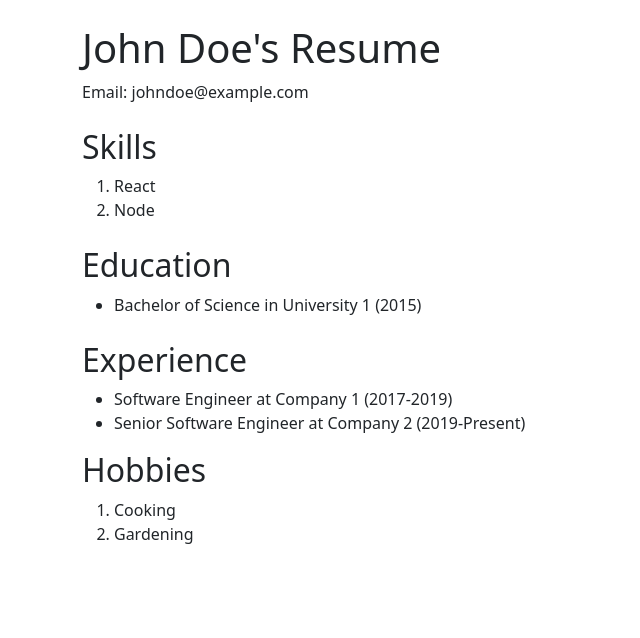
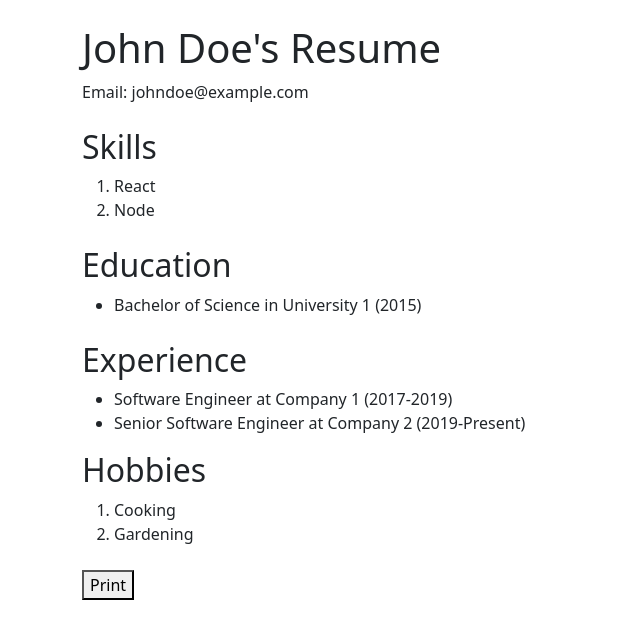
Before and after one commit to ani21das/react-depth, a React (Vite) app in the folder react-in-depth/: page / in a window 1280 px wide. Shown: the top 638 px of the page, without its empty margins (0-640 px from the left). Built offline with nearby package versions, Linux system fonts and the light colour scheme.

Commit message:
printing feature

```diff
--- a/react-in-depth/src/components/Resume.jsx
+++ b/react-in-depth/src/components/Resume.jsx
@@ -12,6 +12,10 @@ function Resume () {
   const experienceLimit = 2;
   const hobbiesLimit = 2;
 
+  const handlePrint = () => {
+    window.print();
+  };
+
   return (
     <div>
       <h1 className="mb-2">{ resumeData.name }'s Resume</h1>
@@ -25,7 +29,10 @@ function Resume () {
 
       { resumeData.experience.length > 0 && <Experience experience={ resumeData.experience.slice(0,experienceLimit) } /> }
 
-      { resumeData.hobbies.length > 0 && <Hobbies hobbies={ resumeData.hobbies.slice(0,hobbiesLimit) } /> }
+      { resumeData.hobbies.length > 0 && <Hobbies hobbies={ resumeData.hobbies.slice( 0, hobbiesLimit ) } /> }
+
+
+      <button onClick={handlePrint}>Print</button>
 
     </div>
   );
```
